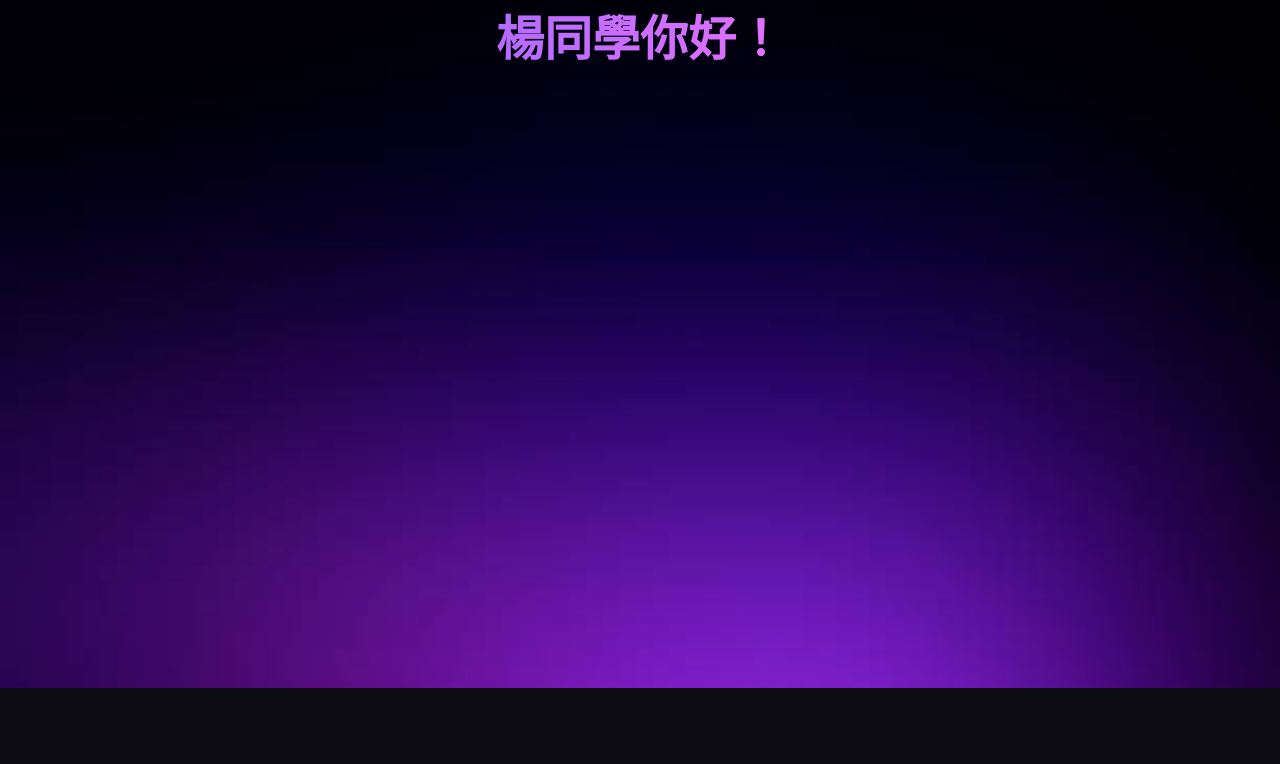
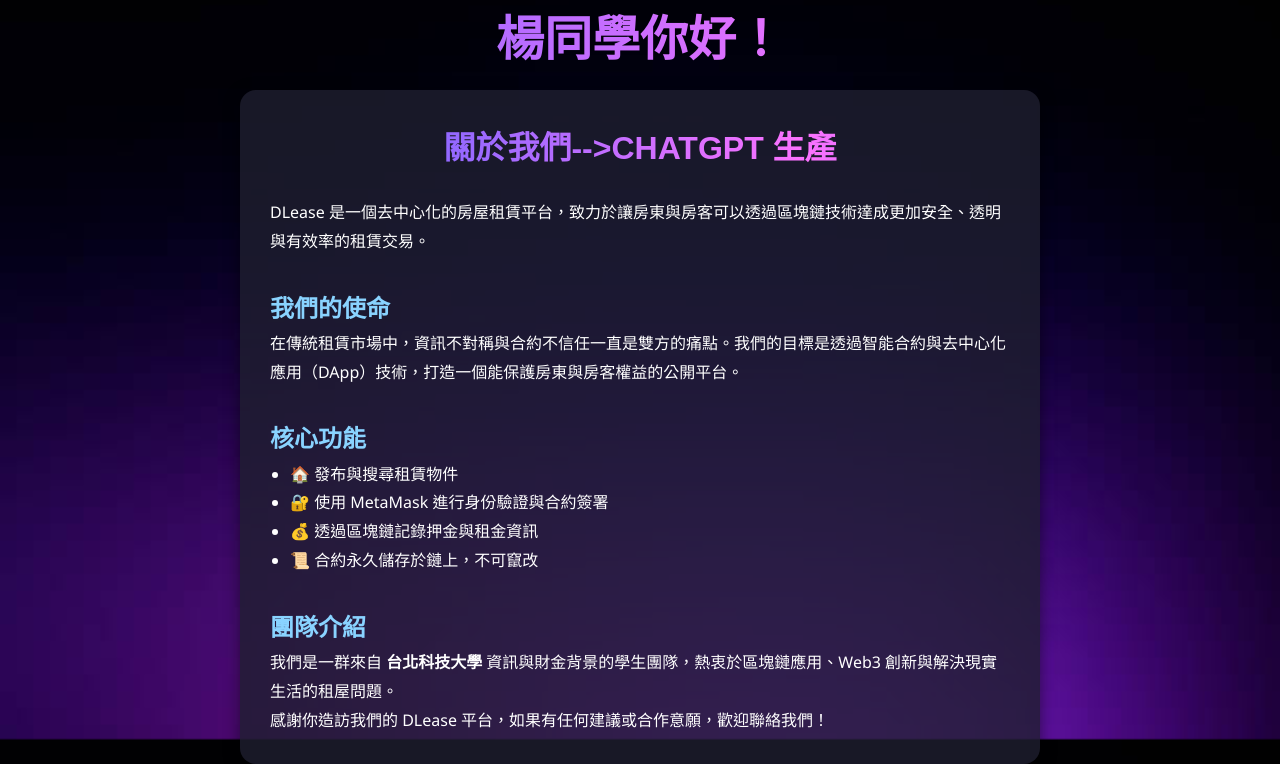
Before and after one commit to Whitney9/FINAL-DAPP, a Flask app: page /About_Us in a window 1280 px wide. Shown: the part 112-876 px from the top of the page. Before the commit the page ends 800 px from the top, so only its background shows below. Run offline with Flask 3, Linux system fonts and the light colour scheme.

Commit message:
About_Us chatgpt update

```diff
--- a/Dlease_dapp/static/style/About_Us.css
+++ b/Dlease_dapp/static/style/About_Us.css
@@ -24,3 +24,32 @@
       background-position: 200%;
     }
   }
+
+
+  .about-container {
+  max-width: 800px;
+  margin: 20px auto;
+  padding: 30px;
+  background-color: rgba(30, 30, 47, 0.8);
+  border-radius: 16px;
+  color: #fff;
+  font-family: 'Segoe UI', 'Microsoft JhengHei', sans-serif;
+  line-height: 1.8;
+  box-shadow: 0 4px 15px rgba(0, 0, 0, 0.5);
+}
+
+.about-container h1 {
+  text-align: center;
+  color: #63a4ff;
+  font-size: 32px;
+  margin-bottom: 20px;
+}
+
+.about-container h2 {
+  color: #89d3ff;
+  margin-top: 30px;
+}
+
+.about-container ul {
+  padding-left: 20px;
+}
--- a/Dlease_dapp/templates/About_Us.html
+++ b/Dlease_dapp/templates/About_Us.html
@@ -26,5 +26,31 @@
     </div>
   </header>
     <h1>楊同學你好！</h1>
+    <div class="about-container">
+  <h1>關於我們-->ChatGPT 生產</h1>
+  <p>
+    DLease 是一個去中心化的房屋租賃平台，致力於讓房東與房客可以透過區塊鏈技術達成更加安全、透明與有效率的租賃交易。
+  </p>
+
+  <h2>我們的使命</h2>
+  <p>
+    在傳統租賃市場中，資訊不對稱與合約不信任一直是雙方的痛點。我們的目標是透過智能合約與去中心化應用（DApp）技術，打造一個能保護房東與房客權益的公開平台。
+  </p>
+
+  <h2>核心功能</h2>
+  <ul>
+    <li>🏠 發布與搜尋租賃物件</li>
+    <li>🔐 使用 MetaMask 進行身份驗證與合約簽署</li>
+    <li>💰 透過區塊鏈記錄押金與租金資訊</li>
+    <li>📜 合約永久儲存於鏈上，不可竄改</li>
+  </ul>
+
+  <h2>團隊介紹</h2>
+  <p>
+    我們是一群來自 <strong>台北科技大學</strong> 資訊與財金背景的學生團隊，熱衷於區塊鏈應用、Web3 創新與解決現實生活的租屋問題。
+  </p>
+
+  <p>感謝你造訪我們的 DLease 平台，如果有任何建議或合作意願，歡迎聯絡我們！</p>
+</div>
 </body>
 </html>
```
